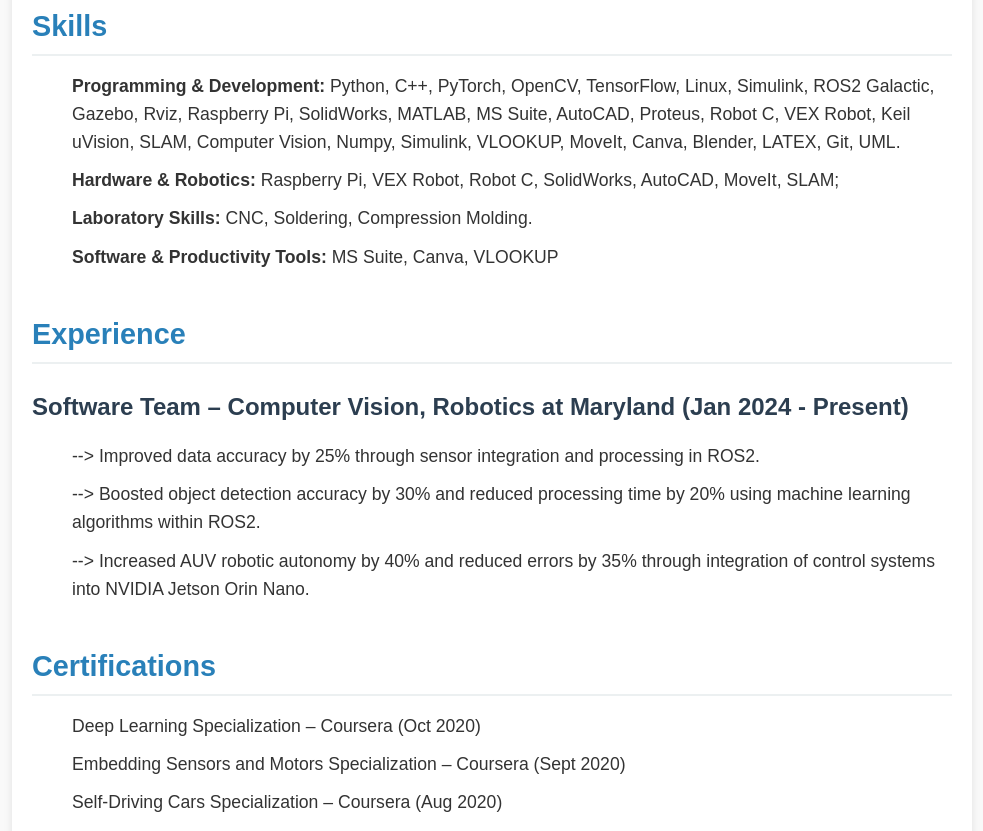
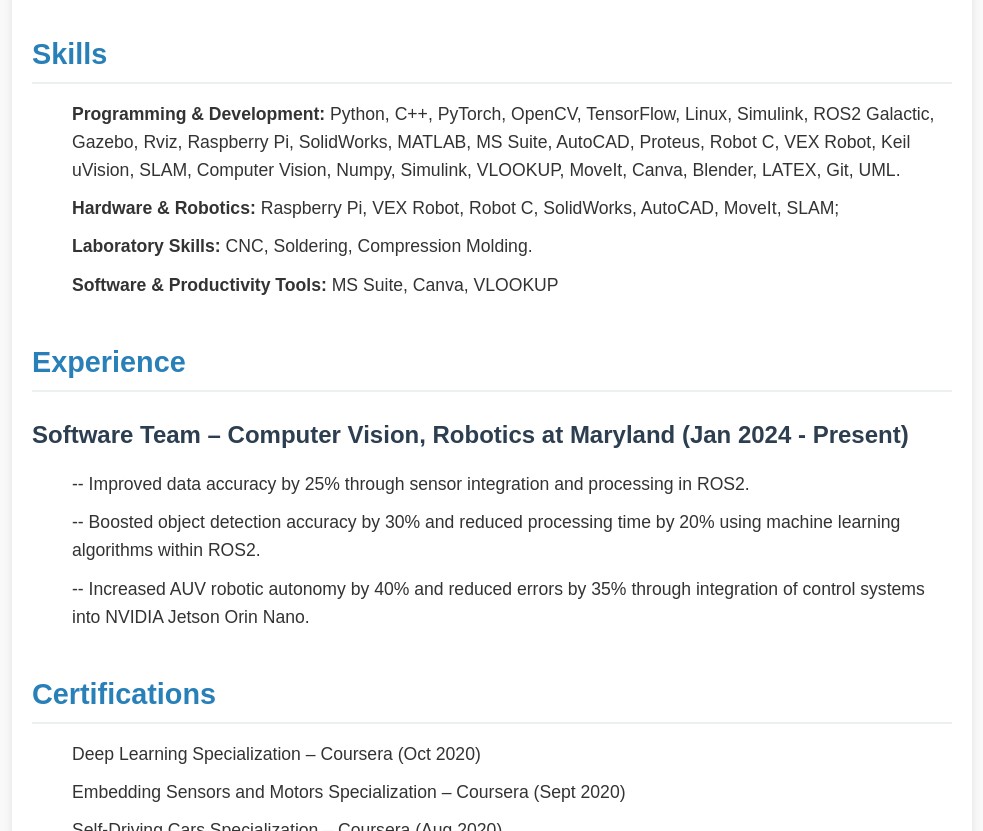
Before and after one commit to 9Gaurav9/9Gaurav9.github.io, a plain HTML site: page index.html in a window 1280 px wide. Shown: the part 1452-2283 px from the top of the page, without its empty margins (148-1131 px from the left). Drawn offline with Linux system fonts and the light colour scheme.

Commit message:
Update index.html

```diff
--- a/index.html
+++ b/index.html
@@ -5,15 +5,6 @@
     <meta name="viewport" content="width=device-width, initial-scale=1.0">
     <title>Gaurav Upadhyay - GitHub Resume</title>
     <link rel="stylesheet" href="style.css">
-    <style>
-        body {
-            margin: 0; /* Remove default margin */
-            padding: 0; /* Remove default padding */
-        }
-        .date {
-            text-align: left;
-        }
-    </style>
 </head>
 <body>
     <header>
@@ -85,9 +76,9 @@
             <div class="experience">
                 <h3>Software Team – Computer Vision, Robotics at Maryland (Jan 2024 - Present)</h3>
                 <ul>
-                    <li>--> Improved data accuracy by 25% through sensor integration and processing in ROS2.</li>
-                    <li>--> Boosted object detection accuracy by 30% and reduced processing time by 20% using machine learning algorithms within ROS2.</li>
-                    <li>--> Increased AUV robotic autonomy by 40% and reduced errors by 35% through integration of control systems into NVIDIA Jetson Orin Nano.</li>
+                    <li>-- Improved data accuracy by 25% through sensor integration and processing in ROS2.</li>
+                    <li>-- Boosted object detection accuracy by 30% and reduced processing time by 20% using machine learning algorithms within ROS2.</li>
+                    <li>-- Increased AUV robotic autonomy by 40% and reduced errors by 35% through integration of control systems into NVIDIA Jetson Orin Nano.</li>
                 </ul>
             </div>
             <!-- Add more experiences as needed -->
@@ -99,7 +90,7 @@
                 <li>Deep Learning Specialization – Coursera (Oct 2020)</li>
                 <li>Embedding Sensors and Motors Specialization – Coursera (Sept 2020)</li>
                 <li>Self-Driving Cars Specialization – Coursera (Aug 2020)</li>
-                <li>CS50's Introduction to Artificial Intelligence with Python – CS50 <a href="https://certificates.cs50.io/7871a270-8ca6-4efd-904a-960b721d8fd7.pdf?size=letter" target="_blank">Certificate Link</a>(Sept 2024)</li>
+                <li>CS50's Introduction to Artificial Intelligence with Python – CS50 <a href="https://certificates.cs50.io/7871a270-8ca6-4efd-904a-960b721d8fd7.pdf?size=letter" target="_blank">Certificate Link</a> (Sept 2024)</li>
                 <li>Machine Learning Engineer Learning Path – Google Cloud Skills Boost <a href="https://www.cloudskillsboost.google/public_profiles/e1fede8f-ebfb-4c26-866f-9ccc585d2d54" target="_blank">Certificate Link</a> (Present)</li>
             </ul>
         </section>
```
